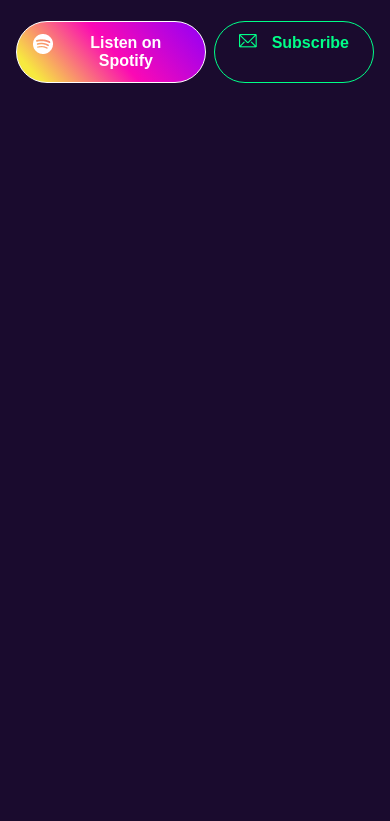
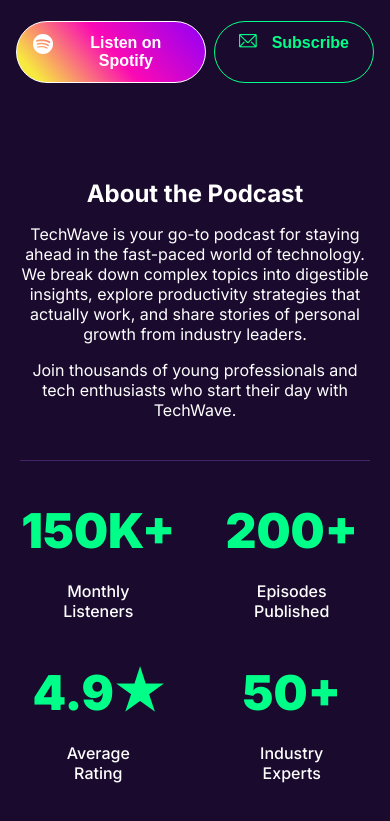
Before and after one commit to Maliha-Akter/TechWave---Podcast-Website, a plain HTML site: page index.html in a window 390 px wide. Shown: the part 463-1284 px from the top of the page. Before the commit the page ends 844 px from the top, so only its background shows below. Drawn offline with Linux system fonts and the light colour scheme.

Commit message:
Added About TechWave Podcust section

```diff
--- a/index.html
+++ b/index.html
@@ -41,8 +41,8 @@
     <section class="banner">
       <div class="banner-img-container">
         <div class="new-position">
-        <span>NEW</span>
-      </div>
+          <span>NEW</span>
+        </div>
         <img class="banner-microphone" src="./assets/microphone.png" alt="">
       </div>
       <div class="banner-container-description">
@@ -58,7 +58,49 @@
     </section>
   </header>
   <main>
-    <!--  -->
+    <!-- About Podcast -->
+    <section class="about-podcast">
+      <div class="about">
+        <div class="about-description">
+          <h1>About the Podcast</h1>
+          <div class="about-break">
+
+              <span>TechWave is your go-to podcast for staying ahead in the fast-paced world of technology. </span>
+
+
+              <span>We break down complex topics into digestible insights, explore productivity strategies that actually
+                work,</span>
+
+              <span>and share stories of personal growth from industry leaders.</span>
+
+          </div>
+        </div>
+        <div class="about-description-2">
+          <p>Join thousands of young professionals and tech enthusiasts who start their day with TechWave.</p>
+        </div>
+        <hr>
+      </div>
+
+      <div class="about-container-card">
+        <div class="about-card">
+          <h1>150K+</h1>
+          <p>Monthly Listeners</p>
+        </div>
+        <div class="about-card">
+          <h1>200+</h1>
+          <p>Episodes Published</p>
+        </div>
+        <div class="about-card">
+          <h1>4.9★</h1>
+          <p>Average Rating</p>
+        </div>
+        <div class="about-card">
+          <h1>50+</h1>
+          <p>Industry Experts</p>
+        </div>
+      </div>
+    </section>
+
   </main>
 
 </body>
--- a/styles/style.css
+++ b/styles/style.css
@@ -77,7 +77,9 @@ nav .nav-link ul li {
   align-items: center;
   font-weight: 600;
 }
-
+.nav-button-replacement{
+  display: none;
+}
 /* banner */
 .banner {
   padding-top: 100px;
@@ -163,9 +165,63 @@ nav .nav-link ul li {
   font-size: 1rem;
   font-weight: 600;
 }
-.nav-button-replacement{
-  display: none;
+
+
+
+/* About Podcast */
+.about-podcast{
+ color: white;
+ margin: 50px auto;
+ text-align: center;
+ max-width: 1200px;
+ /* border: 2px solid yellow; */
 }
+.about-break {
+  display: flex;
+  flex-direction: column;
+  justify-content: center;
+  align-items: center;
+  gap: 15px;
+  margin-bottom: 3.5rem;
+}
+
+.about hr{
+  margin: 80px 0;
+  border: none;
+  height: 1px;
+  background-color: #412567;
+}
+.about-container-card{
+  display: flex;
+  justify-content: space-between;
+  gap: 5rem;
+
+}
+.about-container-card .about-card{
+  /* border: 1px solid #00FF88; */
+  text-align: center;
+}
+.about-container-card .about-card h1{
+  font-size: 3rem;
+  font-weight: 900;
+  color: #00FF88;
+  margin-bottom: 1rem;
+}
+.about-container-card .about-card p{
+  font-size: 1rem;
+  font-weight: 500;
+  color: white;
+  padding: 5px 24px;
+}
+
+
+
+
+
+
+
+
+
 
 @media screen and (max-width:576px) {
   nav{
@@ -202,4 +258,30 @@ nav .nav-link ul li {
 .banner-container-description{
   margin-bottom: 1rem;
 }
+
+/* about podcast */
+
+.about-podcast{
+ margin: 40px auto;
 }
+.about{
+
+  padding: 1rem 1.25rem 0;
+}
+.about-description h1{
+  margin-bottom: 1rem;
+}
+.about-break{
+  display: block;
+  margin-bottom: 16px;
+}
+.about hr{
+  margin: 2.5rem 0;
+}
+.about-container-card{
+  display: grid;
+  grid-template-columns: repeat(2,1fr);
+  gap: 2.3rem;
+  padding: 0  1.25rem;
+}
+}
```
